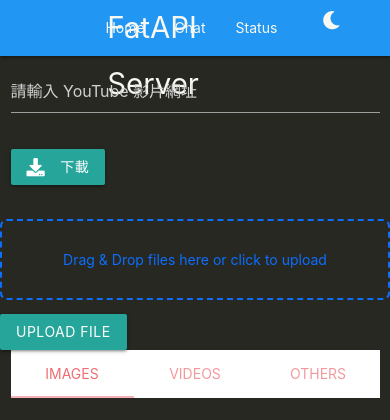
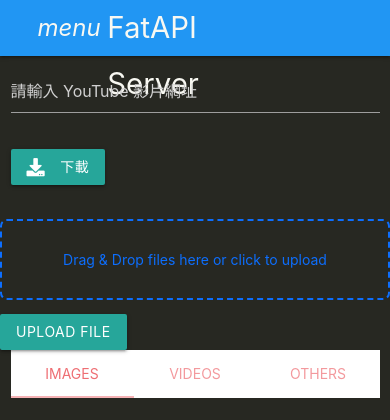
Before and after one commit to EDAriR/DSA-Grinding-Dog, a FastAPI app: page / in a window 390 px wide. Shown: the top 420 px of the page. Run offline with FastAPI, Linux system fonts and the light colour scheme.

Commit message:
fix: enable mobile navigation

```diff
--- a/Python Sample/fatsever/app/static/css/index.css
+++ b/Python Sample/fatsever/app/static/css/index.css
@@ -98,7 +98,8 @@ body.monokai nav {
 
 body.monokai nav a.brand-logo,
 body.monokai nav a,
-body.monokai #themeToggle {
+body.monokai #themeToggle,
+body.monokai #mobileThemeToggle {
   color: #f8f8f2;
 }
 
@@ -110,7 +111,8 @@ body.monokai #themeToggle {
 }
 
 /* 讓暗黑模式切換圖示在導覽列中垂直置中 */
-nav #themeToggle {
+nav #themeToggle,
+nav #mobileThemeToggle {
   display: flex;
   align-items: center;
   height: 64px;          /* 導覽列預設高度 */
--- a/Python Sample/fatsever/app/static/js/index.js
+++ b/Python Sample/fatsever/app/static/js/index.js
@@ -9,9 +9,12 @@ document.addEventListener('DOMContentLoaded', () => {
   const messageDiv = document.getElementById('message');
   const themeToggle = document.getElementById('themeToggle');
   const themeIcon = document.getElementById('themeIcon');
+  const mobileThemeToggle = document.getElementById('mobileThemeToggle');
+  const mobileThemeIcon = document.getElementById('mobileThemeIcon');
 
-  // 初始化 Materialize tabs
+  // 初始化 Materialize components
   M.Tabs.init(document.querySelectorAll('.tabs'));
+  M.Sidenav.init(document.querySelectorAll('.sidenav'));
 
   // 初始化 dialog 變數
   imageDialog = document.getElementById('imageDialog');
@@ -24,25 +27,40 @@ document.addEventListener('DOMContentLoaded', () => {
     document.body.classList.remove('monokai');
     themeIcon.classList.remove('fa-moon');
     themeIcon.classList.add('fa-sun');
+    mobileThemeIcon.classList.remove('fa-moon');
+    mobileThemeIcon.classList.add('fa-sun');
   } else {
     document.body.classList.add('monokai');
     themeIcon.classList.remove('fa-sun');
     themeIcon.classList.add('fa-moon');
+    mobileThemeIcon.classList.remove('fa-sun');
+    mobileThemeIcon.classList.add('fa-moon');
   }
 
   // 主題切換
-  themeToggle.addEventListener('click', () => {
+  function toggleTheme() {
     if (document.body.classList.contains('monokai')) {
       document.body.classList.remove('monokai');
       localStorage.setItem('theme', 'default');
       themeIcon.classList.remove('fa-moon');
       themeIcon.classList.add('fa-sun');
+      mobileThemeIcon.classList.remove('fa-moon');
+      mobileThemeIcon.classList.add('fa-sun');
     } else {
       document.body.classList.add('monokai');
       localStorage.setItem('theme', 'monokai');
       themeIcon.classList.remove('fa-sun');
       themeIcon.classList.add('fa-moon');
+      mobileThemeIcon.classList.remove('fa-sun');
+      mobileThemeIcon.classList.add('fa-moon');
     }
+  }
+  themeToggle.addEventListener('click', toggleTheme);
+  mobileThemeToggle?.addEventListener('click', () => {
+    const sidenavEl = document.querySelector('.sidenav');
+    const instance = M.Sidenav.getInstance(sidenavEl);
+    instance.close();
+    toggleTheme();
   });
 
   // 檔案上傳相關
--- a/Python Sample/fatsever/app/templates/base.html
+++ b/Python Sample/fatsever/app/templates/base.html
@@ -13,7 +13,8 @@
   <nav class="blue">
     <div class="nav-wrapper container">
       <a href="/" class="brand-logo">FatAPI Server</a>
-      <ul id="nav-mobile" class="right">
+      <a href="#" data-target="mobile-nav" class="sidenav-trigger"><i class="material-icons">menu</i></a>
+      <ul id="nav-mobile" class="right hide-on-med-and-down">
         <li><a href="/">Home</a></li>
         <li><a href="/chat">Chat</a></li>
         <li><a href="/status">Status</a></li>
@@ -25,6 +26,16 @@
       </ul>
     </div>
   </nav>
+  <ul class="sidenav" id="mobile-nav">
+    <li><a href="/">Home</a></li>
+    <li><a href="/chat">Chat</a></li>
+    <li><a href="/status">Status</a></li>
+    <li>
+      <a id="mobileThemeToggle" class="btn-flat" aria-label="dark mode switch" href="#!">
+        <i class="fas fa-sun" id="mobileThemeIcon"></i>
+      </a>
+    </li>
+  </ul>
   {% endblock navigation %}
 
   <!-- 主要內容區塊 -->
```
